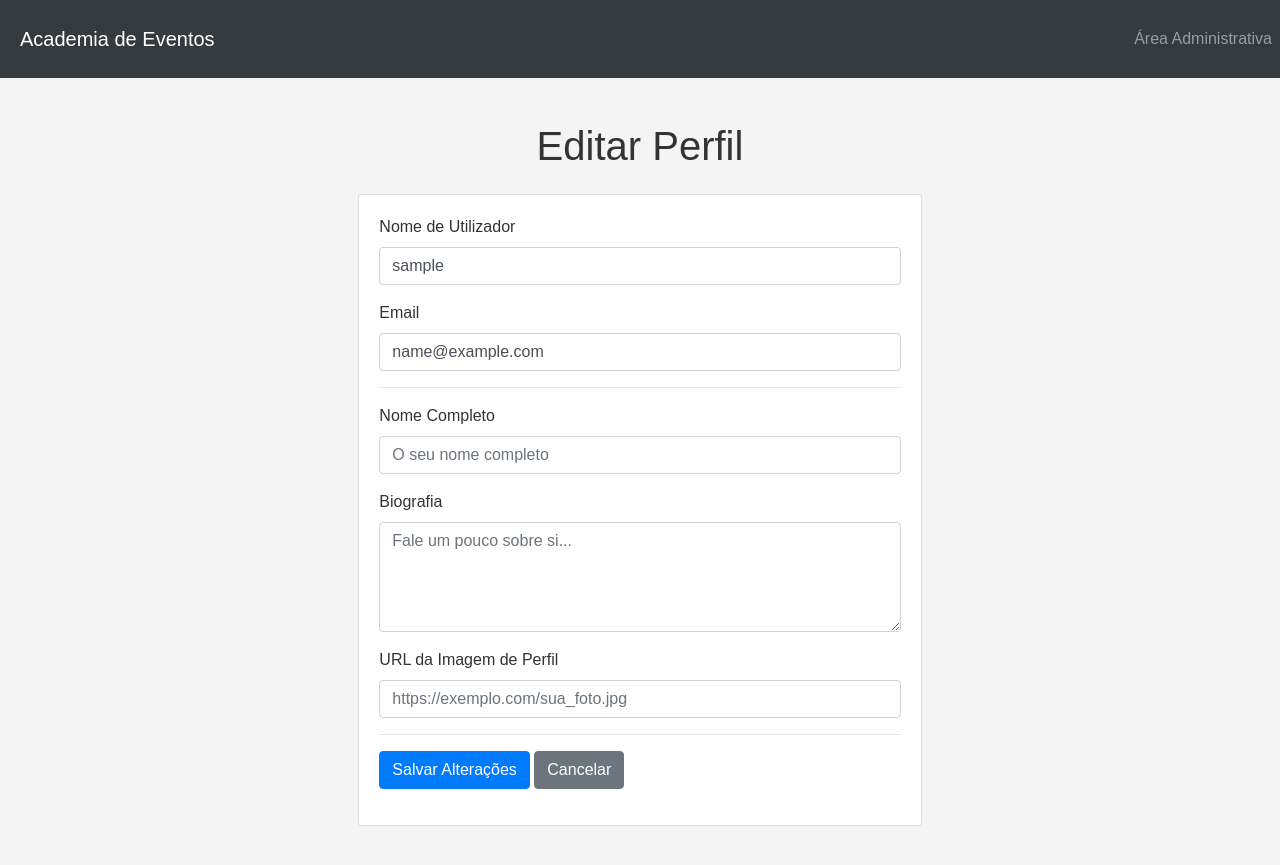
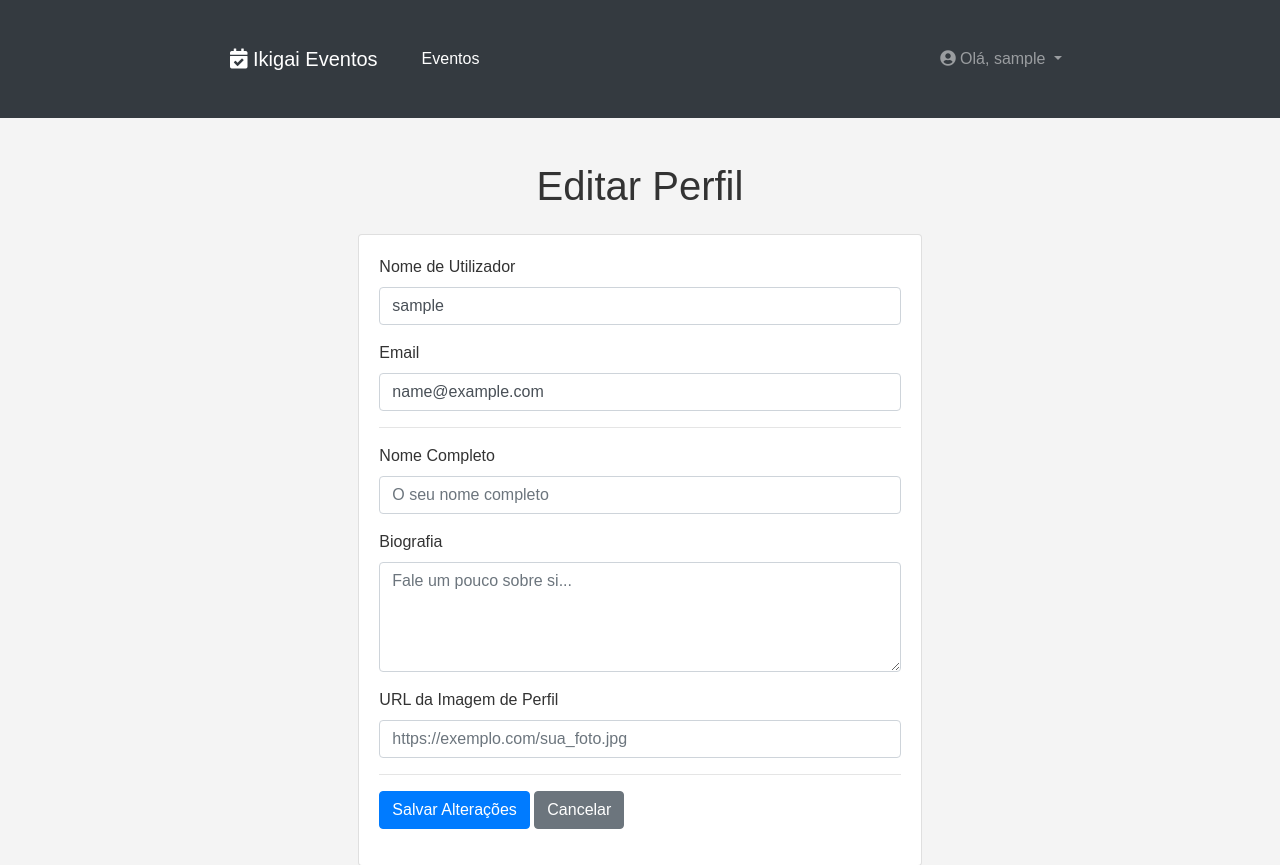
Before and after one commit to wllynilson/ikigai, a Flask app: page /perfil/editar in a window 1280 px wide. Shown: the top 865 px of the page. Before the commit the page ends 826 px from the top, so only its background shows below. Run offline with Flask 3, Linux system fonts and the light colour scheme; the visitor is signed in with stand-in values (Sample User, id 1); some libraries are stand-ins or nearby versions.

Commit message:
new navbar

```diff
--- a/app/templates/base.html
+++ b/app/templates/base.html
@@ -15,18 +15,46 @@
 <body>
 
     <nav class="navbar navbar-expand-lg navbar-dark bg-dark mb-4">
-        <a class="navbar-brand" href="{{ url_for('public.index') }}">Academia de Eventos</a>
-        <div class="collapse navbar-collapse">
+        <div class="container">
+            <a class="navbar-brand" href="{{ url_for('public.index') }}">
+                <i class="fas fa-calendar-check"></i> Ikigai Eventos
+            </a>
+            <button class="navbar-toggler" type="button" data-toggle="collapse" data-target="#navbarNav"
+                    aria-controls="navbarNav" aria-expanded="false" aria-label="Toggle navigation">
+                <span class="navbar-toggler-icon"></span>
+            </button>
+            <div class="collapse navbar-collapse" id="navbarNav">
                 <ul class="navbar-nav mr-auto">
-                <li class="nav-item">
-                    <a class="nav-link" href="{{ url_for('public.index') }}"></a>
+                    <li class="nav-item active">
+                        <a class="nav-link" href="{{ url_for('public.index') }}">Eventos <span
+                                class="sr-only">(current)</span></a>
                     </li>
                 </ul>
+
                 <ul class="navbar-nav">
+                    {% if current_user.is_authenticated %}
+                        <li class="nav-item dropdown">
+                            <a class="nav-link dropdown-toggle" href="#" id="navbarUserDropdown" role="button"
+                               data-toggle="dropdown" aria-haspopup="true" aria-expanded="false">
+                                <i class="fas fa-user-circle"></i> Olá, {{ current_user.username }}
+                            </a>
+                            <div class="dropdown-menu dropdown-menu-right" aria-labelledby="navbarUserDropdown">
+                                <a class="dropdown-item" href="{{ url_for('auth.perfil') }}">Meu Perfil</a>
+                                <a class="dropdown-item" href="{{ url_for('admin.dashboard') }}">Área
+                                    Administrativa</a>
+                                <div class="dropdown-divider"></div>
+                                <a class="dropdown-item" href="{{ url_for('auth.logout') }}">Sair (Logout)</a>
+                            </div>
+                        </li>
+                    {% else %}
                         <li class="nav-item">
-                     <a href="{{ url_for('admin.dashboard') }}" class="nav-link">Área Administrativa</a>
+                            <a class="nav-link" href="{{ url_for('auth.login') }}">
+                                <i class="fas fa-sign-in-alt"></i> Login
+                            </a>
                         </li>
+                    {% endif %}
                 </ul>
+            </div>
         </div>
     </nav>
 
```
Also changed, not shown: app.db. Lines whose indentation alone changed are shown as unchanged.
